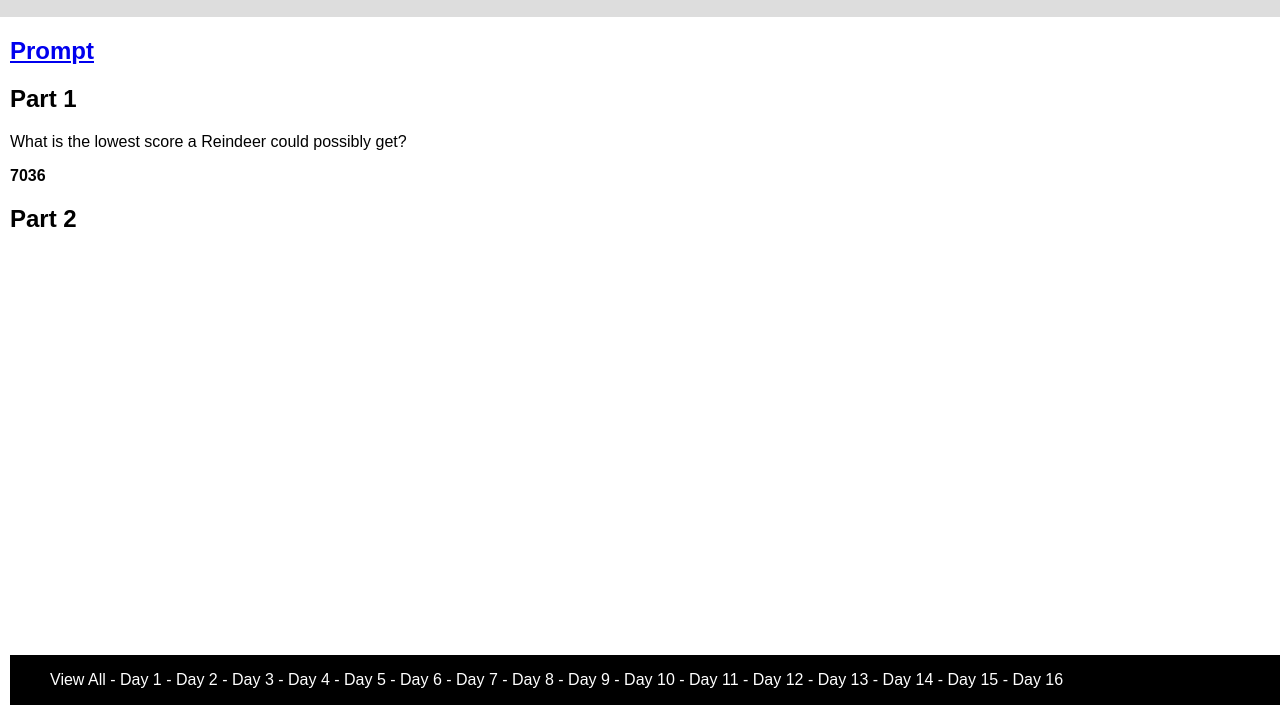
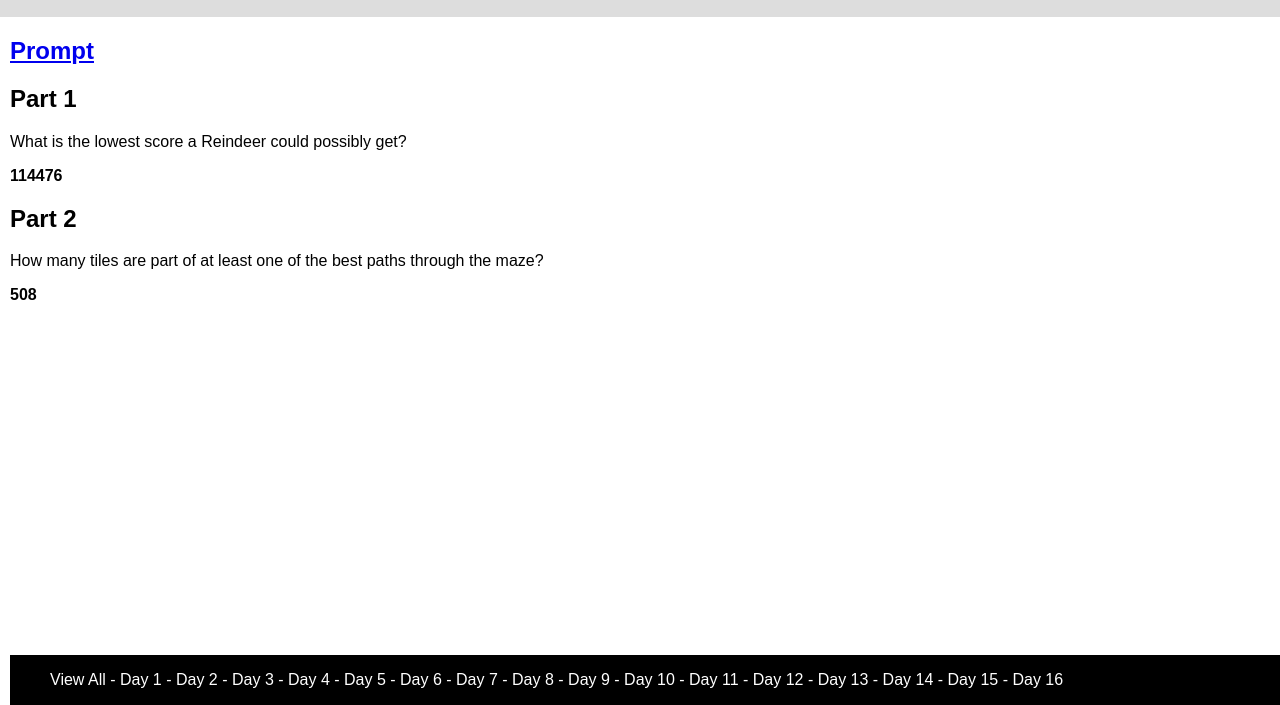
Before and after one commit to erautenberg/adventofcode2024, a website: page public/days/16.html in a window 1280 px wide. Shown: the part 95-800 px from the top of the page. Drawn offline with Linux system fonts and the light colour scheme.

Commit message:
feat(Day 16): Part 2

```diff
--- a/public/days/16.html
+++ b/public/days/16.html
@@ -17,7 +17,7 @@
   <p class="answer" id="answer1"></p>
 
   <h2>Part 2</h2>
-  <p></p>
+  <p>How many tiles are part of at least one of the best paths through the maze?</p>
   <p class="answer" id="answer2"></p>
 
   <footer><ul id="nav"></ul></footer>
--- a/public/src/16.js
+++ b/public/src/16.js
@@ -6,17 +6,17 @@ parseData(DAY16, (input) => {
   const timeStringData1 = `Day ${DAY16}, Data Setup Execution Time`;
   console.time(timeStringData1);
   const formattedMaze = formatMaze(input);
-  console.log(formattedMaze);
+  const allPaths = getCheapestPaths(formattedMaze);
   console.timeEnd(timeStringData1);
 
   const timeString1 = `Day ${DAY16}, Part 1 Execution Time`;
   console.time(timeString1);
-  const part1 = getCheapestPath(formattedMaze);
+  const part1 = allPaths.cheapest;
   console.timeEnd(timeString1);
 
   const timeString2 = `Day ${DAY16}, Part 2 Execution Time`;
   console.time(timeString2);
-  const part2 = '';
+  const part2 = allPaths.cheapestPathsTiles.size;
   console.timeEnd(timeString2);
 
   console.timeEnd(timeStringDay16);
@@ -72,18 +72,24 @@ const getCounterClockwiseDir = dir => {
   };
 }
 
-const getCheapestPath = ({ maze, start, end }, startDir = 'right') => {
-  const costs = [ [0, start[0], start[1], startDir] ];
-  const visited = new Set([`${start[0]},${start[1]},${startDir}`]);
+const getCheapestPaths = ({ maze, start, end }, startDir = 'right') => {
+  const startKey = `${start[0]},${start[1]}`;
+  let costs = [ [0, start[0], start[1], startDir, [startKey]] ];
+  let visited = new Set([`${startKey},${startDir}`]);
+  let cheapestPathsTiles = new Set([startKey]);
+  let cheapest = undefined;
 
   while (costs.length) {
-    const [ cost, row, col, dir ] = costs.pop();
+    const [ cost, row, col, dir, path ] = costs.pop();
+    const currKey = `${row},${col}`;
 
-    if (row === end[0] && col === end[1]) {
-      return cost;
+    if (row === end[0] && col === end[1] && (!cheapest || cheapest >= cost)) {
+      path.push(currKey);
+      path.forEach(p => cheapestPathsTiles.add(p));
+      cheapest = cost;
     }
 
-    visited.add(`${row},${col},${dir}`);
+    visited.add(`${currKey},${dir}`);
 
     const [ rOffset, cOffset ] = OFFSETS[dir];
     const options = [
@@ -94,10 +100,12 @@ const getCheapestPath = ({ maze, start, end }, startDir = 'right') => {
 
     for (const [ costNext, rNext, cNext, dirNext ] of options) {
       if (maze[rNext][cNext] !== '#' && !visited.has(`${rNext},${cNext},${dirNext}`)) {
-        costs.push([ costNext, rNext, cNext, dirNext ]);
+        costs.push([ costNext, rNext, cNext, dirNext, [...path, `${row},${col}`] ]);
         // sort costs from largest to smallest cost so "pop" in next loop yileds next smallest cost
         costs.sort((a, b) => b[0] - a[0]);
       }
     }
   }
+
+  return { cheapest, cheapestPathsTiles };
 };
```
Also changed, not shown: public/input/16.txt (+141 -15 lines).
